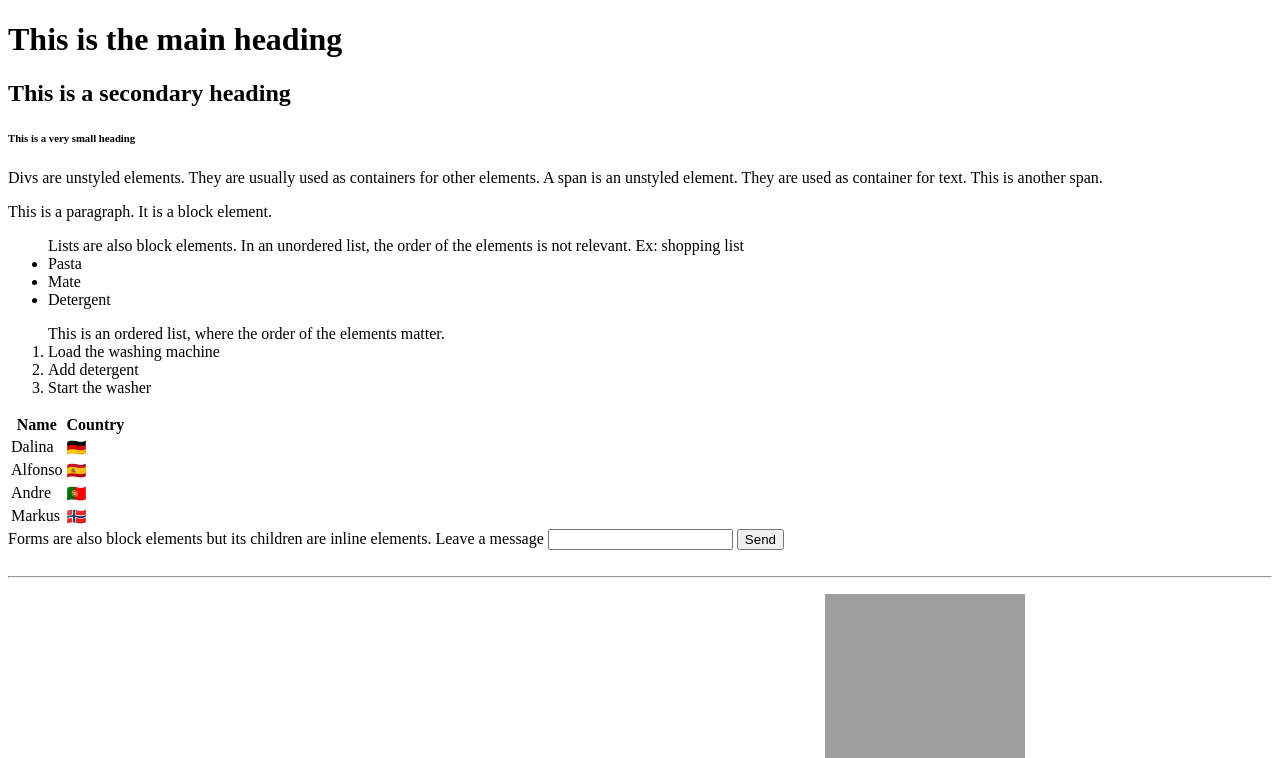
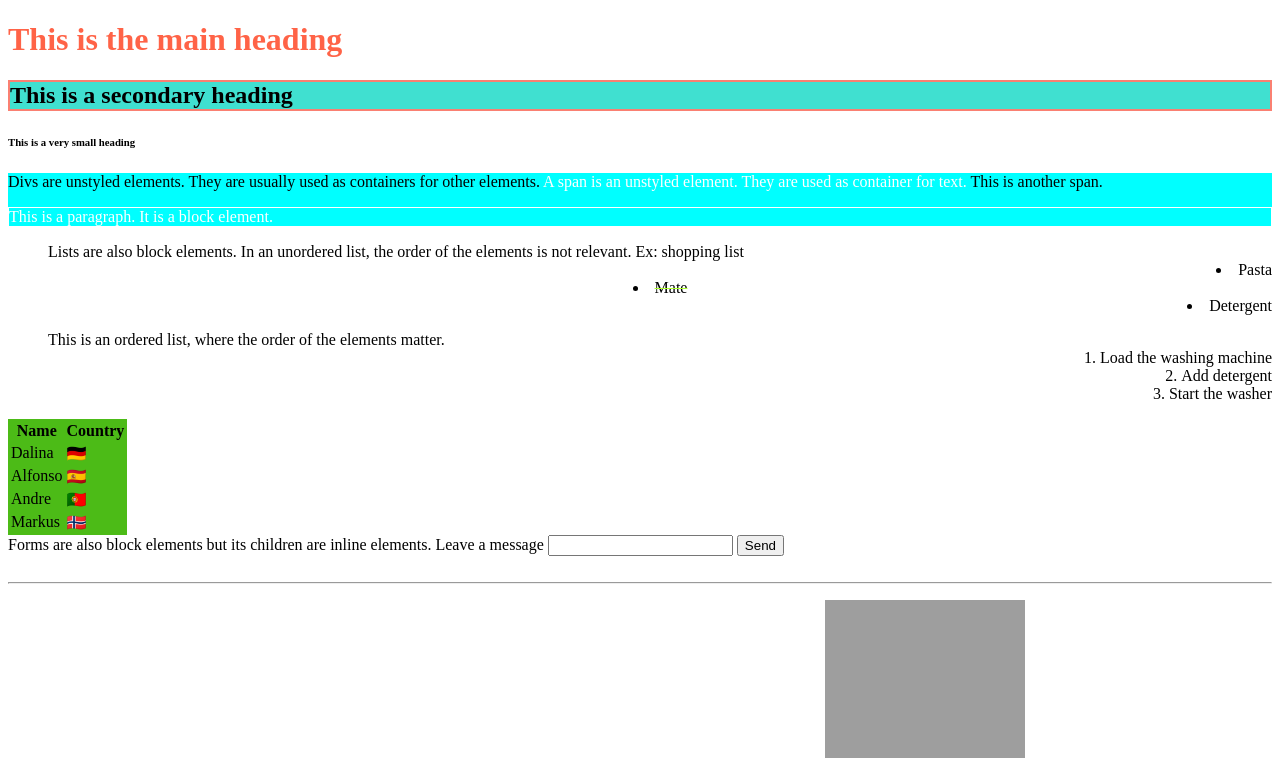
Before and after one commit to akups/w1d2, a plain HTML site: page html-css-intro/index.html in a window 1280 px wide. Shown: the top 758 px of the page. Drawn offline with Linux system fonts and the light colour scheme; grey boxes are pictures that could not be loaded.

Commit message:
css + links

```diff
--- a/html-css-intro/index.html
+++ b/html-css-intro/index.html
@@ -5,20 +5,29 @@
     <meta name="viewport" content="width=device-width, initial-scale=1.0" />
     <meta http-equiv="X-UA-Compatible" content="ie=edge" />
     <title>Document</title>
+    <style>
+      h2 {
+        background-color: turquoise;
+        border: 2px solid salmon;
+      }
+    </style>
+    <link rel="stylesheet" href="stylesheet.css" />
   </head>
   <body>
-    <h1>This is the main heading</h1>
+    <h1 style="color:tomato">This is the main heading</h1>
     <h2>This is a secondary heading</h2>
     <h6>This is a very small heading</h6>
     <div>
       Divs are unstyled elements. They are usually used as containers for other
       elements.
-      <span
+      <span class="text-container"
         >A span is an unstyled element. They are used as container for
         text.</span
       >
       <span>This is another span.</span>
-      <p>This is a paragraph. It is a block element.</p>
+      <p class="text-container another-class">
+        This is a paragraph. It is a block element.
+      </p>
     </div>
     <ul>
       Lists are also block elements. In an unordered list, the order of the
@@ -26,7 +35,7 @@
       <li>
         Pasta
       </li>
-      <li>
+      <li id="mate-item">
         Mate
       </li>
       <li>
--- /dev/null
+++ b/html-css-intro/stylesheet.css
@@ -0,0 +1,39 @@
+/* type selector */
+/* selects by html tag */
+li {
+  text-align: center;
+  list-style-position: inside;
+}
+
+li {
+  text-align: end;
+}
+
+div {
+  background-color: aqua;
+}
+
+/* class selector */
+/* can select multiple elements */
+.text-container {
+  color: white;
+}
+
+.another-class {
+  border: 1px solid white;
+}
+
+/* id selector */
+/* will select only one element */
+#mate-item {
+  text-decoration: line-through greenyellow;
+  text-align: center;
+}
+
+table {
+  /* background-color: rgb(170, 100, 15); */
+  /* background-color: rgba(170, 100, 15, 0.2); */
+  /* background-color: rgb(76, 187, 23); */
+  /* background-color: #fff; */
+  background-color: #4cbb17;
+}
```
Also changed, not shown: 1 other file.
